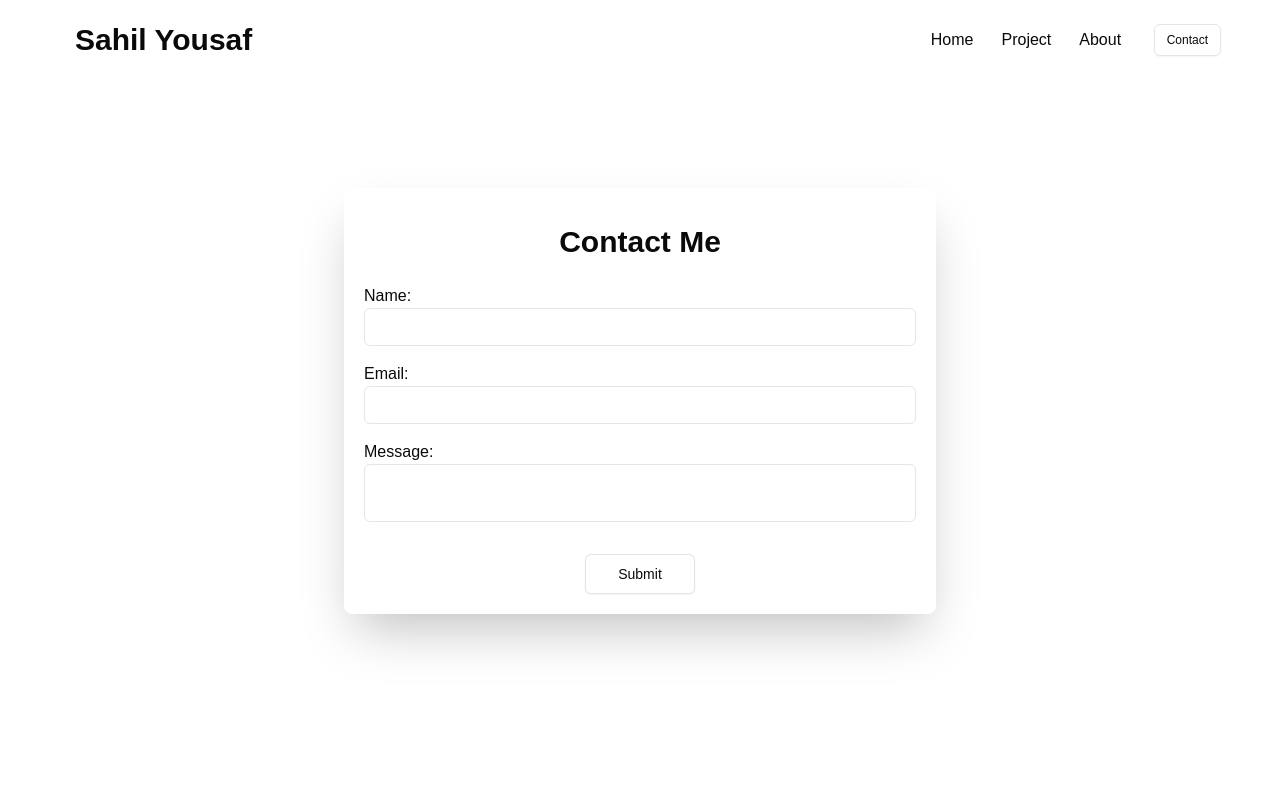
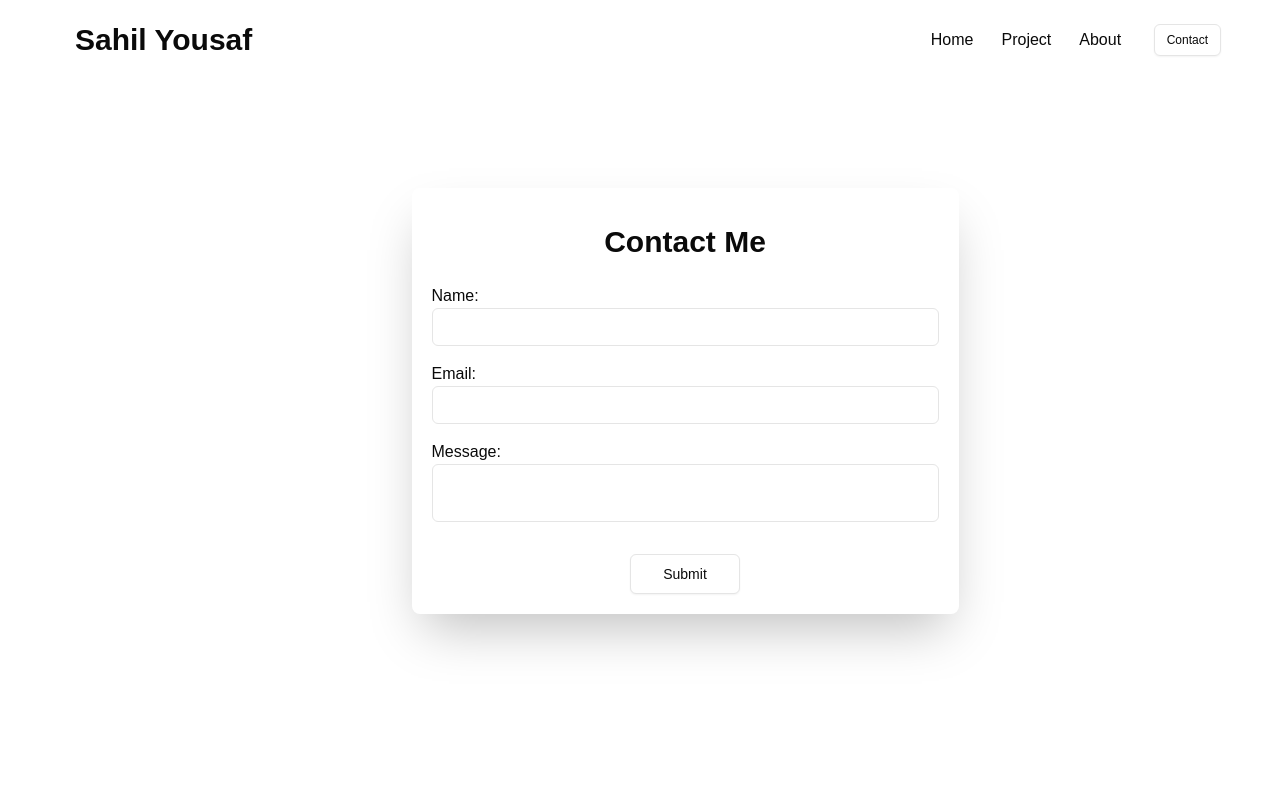
Before and after one commit to sahilyousaf2/my-web, a Next.js app: page /contact in a window 1280 px wide. Shown: the top 800 px of the page. Built offline with nearby package versions, Linux system fonts and the light colour scheme.

Commit message:
some change

```diff
--- a/app/contact/page.tsx
+++ b/app/contact/page.tsx
@@ -7,6 +7,43 @@ function Contact() {
     <>
       <Header />
       <div>
+        <main className="md:max-w-7xl max-w-[1000px] ml-[90px] mx-auto pt-20">
+          <div className="flex flex-col md:flex-row justify-center mb-20">
+            <div className="w-full md:w-1/2 p-6">
+              <form className="mt-4 shadow-2xl rounded-lg p-5">
+                <h1 className="text-3xl font-bold mb-2 text-center p-4">Contact Me</h1>
+                <div className="flex flex-col mb-4">
+                  <label htmlFor="name">Name:</label>
+                  <input
+                    type="text"
+                    id="name"
+                    className="w-full py-2 pl-10 text-sm rounded-md focus:outline-none focus:ring-1 focus:ring-blue-500 border"
+                  />
+                </div>
+                <div className="flex flex-col mb-4">
+                  <label htmlFor="email">Email:</label>
+                  <input
+                    type="email"
+                    id="email"
+                    className="w-full py-2 pl-10 text-sm rounded-md focus:outline-none focus:ring-1 focus:ring-blue-500 border"
+                  />
+                </div>
+                <div className="flex flex-col mb-4">
+                  <label htmlFor="message">Message:</label>
+                  <textarea
+                    id="message"
+                    className="w-full py-2 pl-10 text-sm rounded-md focus:outline-none focus:ring-1 focus:ring-blue-500 resize-none border"
+                  />
+                </div>
+                <center>
+                  <Button size={"lg"} className="mt-4 hover:text-[#01AECD]" variant="outline">Submit</Button>
+                </center>
+              </form>
+            </div>
+          </div>
+        </main>
+      </div>
+      {/* <div>
 
 
         <main className="md:max-w-7xl max-w-[640px] mx-auto pt-20">
@@ -48,7 +85,7 @@ function Contact() {
           </div>
         </main>
 
-      </div>
+      </div> */}
       <Footer />
     </>
   );
```
Also changed, not shown: app/about/page.tsx (+5 -2 lines).
